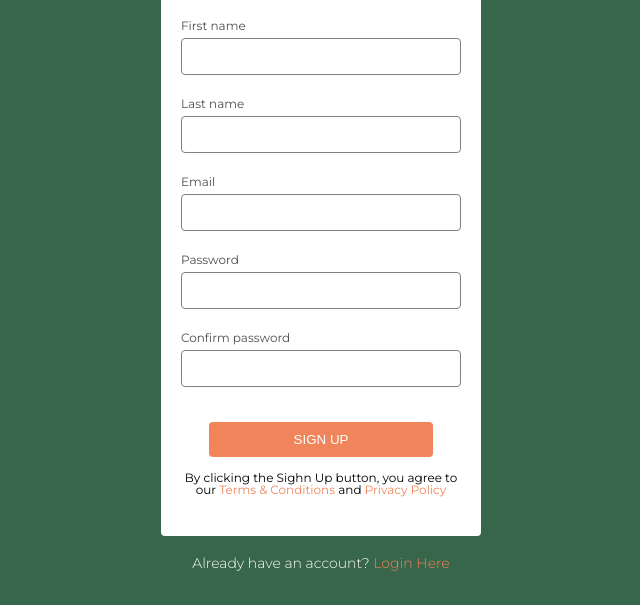
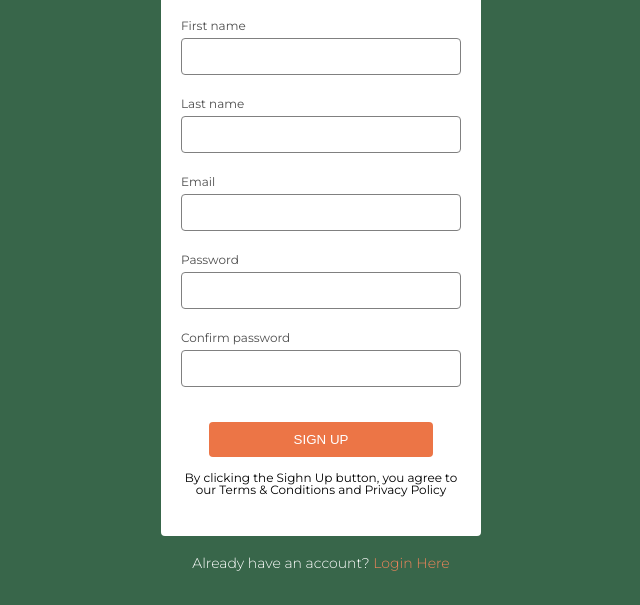
Before and after one commit to cameaann/NewsLetterForm, a plain HTML site: page index.html in a window 1280 px wide. In both pictures the pointer is over the button "SIGN UP". Shown: the part 195-800 px from the top of the page, without its empty margins (319-959 px from the left). Drawn offline with Linux system fonts and the light colour scheme.

Commit message:
added hover effect

```diff
--- a/style.css
+++ b/style.css
@@ -52,6 +52,10 @@ button {
   margin: 1.5rem auto;
   text-transform: uppercase;
 }
+button:hover{
+  cursor: pointer;
+  background-color: #ec7546;
+}
 
 .button-container {
   text-align: center;
@@ -59,9 +63,6 @@ button {
 .button-container + p {
   font-size: 1.2rem;
   text-align: center;
-}
-.marked {
-  color: #f0855b;
 }
 form + p {
   text-align: center;
@@ -73,3 +74,7 @@ span a {
   text-decoration: none;
   color: #f0855b;
 }
+span a:hover{
+  cursor: pointer;
+  color:#ec7546;
+}
```
